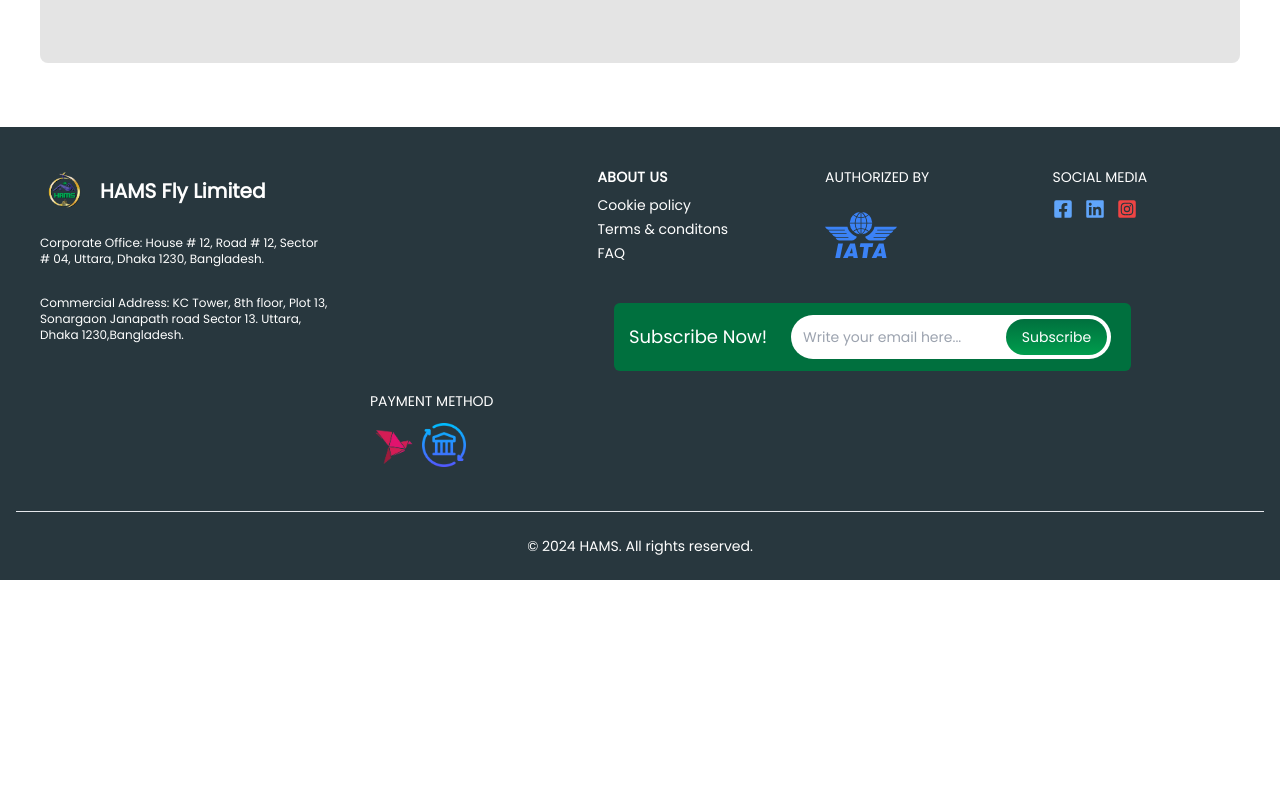
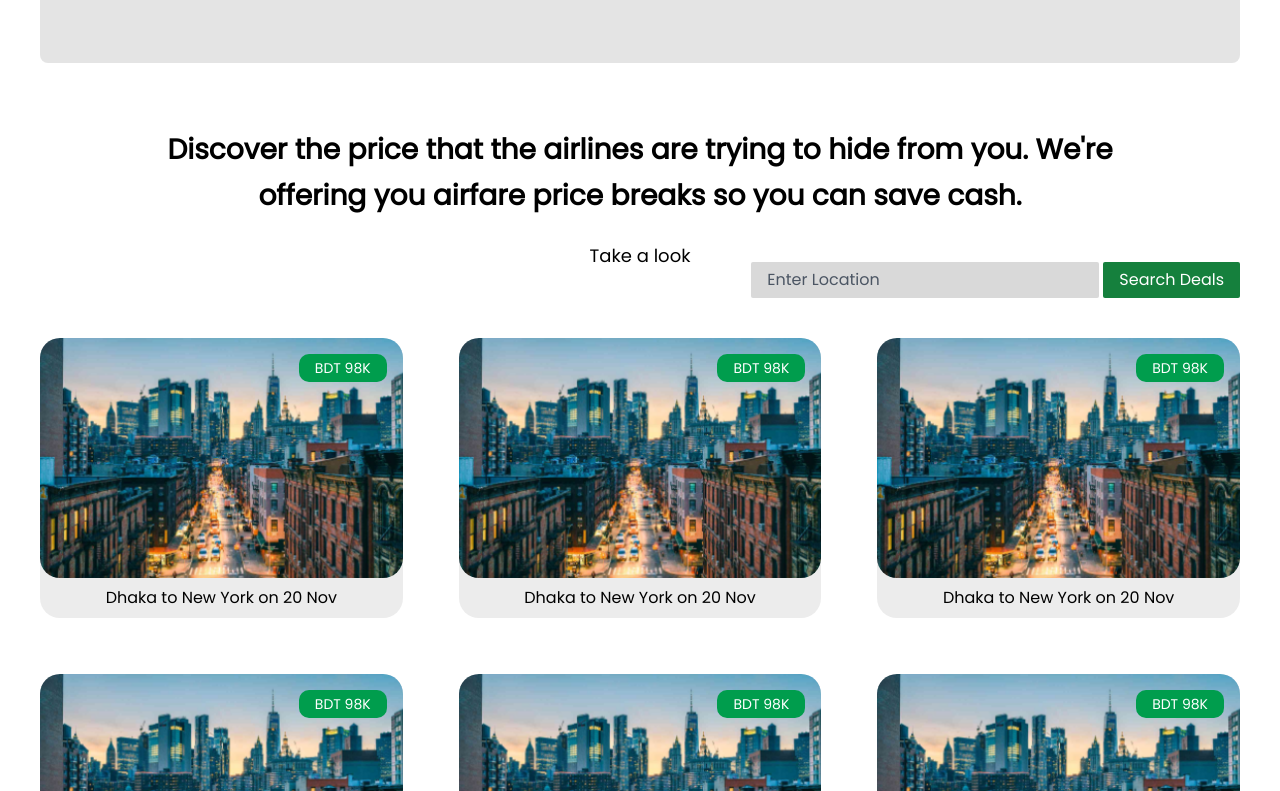
Before and after one commit to Nobel2155/Test, a Next.js app: page /pages/flights in a window 1280 px wide. Shown: the part 1329-2120 px from the top of the page. Before the commit the page ends 1909 px from the top, so only its background shows below. Built offline with nearby package versions, Linux system fonts and the light colour scheme.

Commit message:
Add: Special offer section

```diff
--- a/src/app/pages/flights/page.jsx
+++ b/src/app/pages/flights/page.jsx
@@ -1,6 +1,7 @@
 import FlightBanner from "@/components/flightsHome/banner/FlightBanner";
 import FlightFeatures from "@/components/flightsHome/featuresSection/FlightFeatures";
 import FlightRating from "@/components/flightsHome/FlightRating";
+import SpecialOffers from "@/components/flightsHome/SpecialOffers";
 
 const FlightsHome = () => {
   return (
@@ -9,6 +10,7 @@ const FlightsHome = () => {
       <div className="container max-w-[1200px] mx-auto">
         <FlightFeatures />
         <FlightRating />
+        <SpecialOffers />
       </div>
     </div>
   );
--- /dev/null
+++ b/src/components/flightsHome/SpecialOffers.jsx
@@ -0,0 +1,51 @@
+import Image from "next/image";
+import React from "react";
+import cardImg from "../../assets/flightsHome/new-york-city-evening-NYCTG0221-52492d6ccab44f328a1c89f41ac02aea 1.png";
+
+const SpecialOffers = () => {
+  const trips = [1, 2, 3, 4, 5, 6];
+  return (
+    <div className="mb-16">
+      <h3 className="text-center max-w-[950px] w-[80%] mx-auto font-semibold text-[28px] leading-relaxed mb-6">
+        Discover the price that the airlines are trying to hide from you. We're
+        offering you airfare price breaks so you can save cash.
+      </h3>
+      <p className="text-center font-medium text-lg">Take a look</p>
+      <div className="text-right  -translate-y-2">
+        <input
+          type="text"
+          name="search"
+          id="search"
+          placeholder="Enter Location"
+          className="bg-[#D9D9D9] p-[6px] px-4 outline-none placeholder:text-gray-600 border-none focus:ring-2 focus:ring-blue-500 rounded-sm"
+        />
+        <button className="ml-1 bg-green-700 hover:bg-green-800 duration-200 text-white font-medium p-[6px] px-4 rounded-sm active:scale-95">
+          Search Deals
+        </button>
+      </div>
+
+      <div className="grid grid-cols-3 gap-14 mt-8">
+        {trips.map((trip) => (
+          <div
+            key={trip}
+            className="bg-[#D9D9D980] hover:bg-[#D9D9D9] duration-200 relative rounded-[20px] w-full group/edit cursor-default"
+          >
+            <div className="rounded-[20px] overflow-hidden h-60 w-full">
+              <Image
+                alt=""
+                src={cardImg}
+                className="h-full w-full object-cover group-hover/edit:scale-105 duration-300"
+              />
+            </div>
+            <h3 className="py-2 text-center">Dhaka to New York on 20 Nov</h3>
+            <div className="absolute top-4 right-4 bg-[#009D4D] font-medium text-white rounded-[10px] text-sm px-4 py-1">
+              BDT 98K
+            </div>
+          </div>
+        ))}
+      </div>
+    </div>
+  );
+};
+
+export default SpecialOffers;
```
Also changed, not shown: src/assets/flightsHome/new-york-city-evening-NYCTG0221-52492d6ccab44f328a1c89f41ac02aea 1.png (added).
